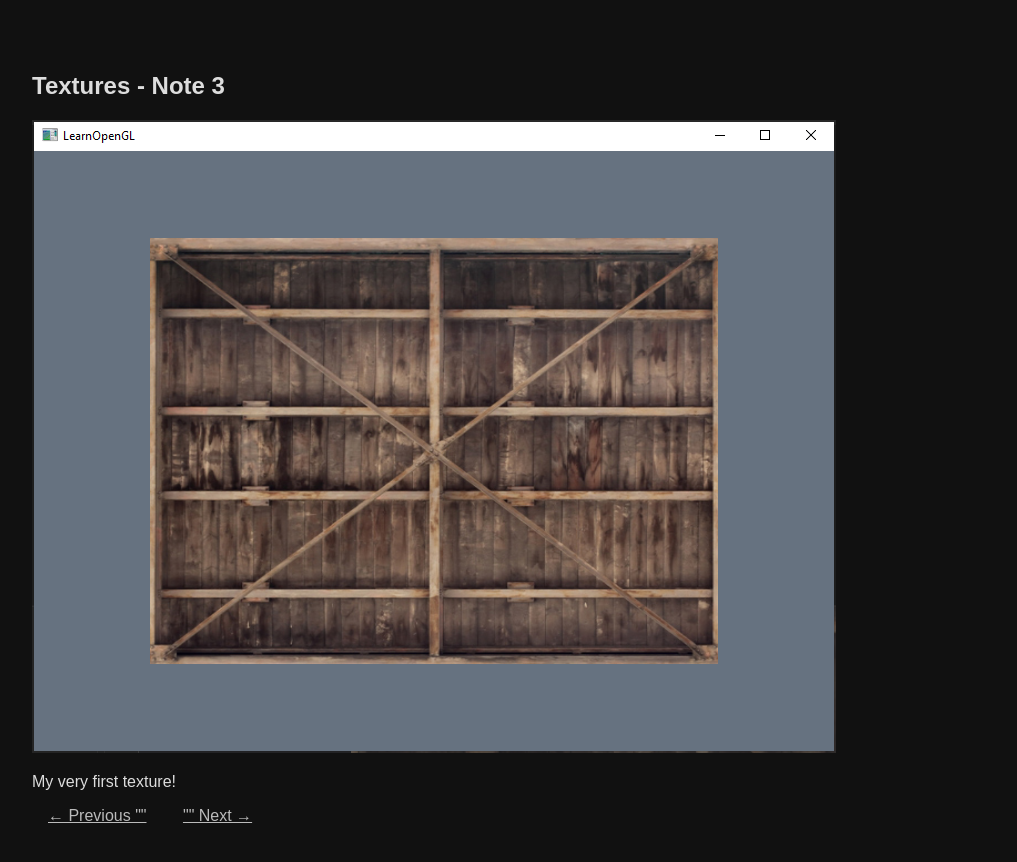
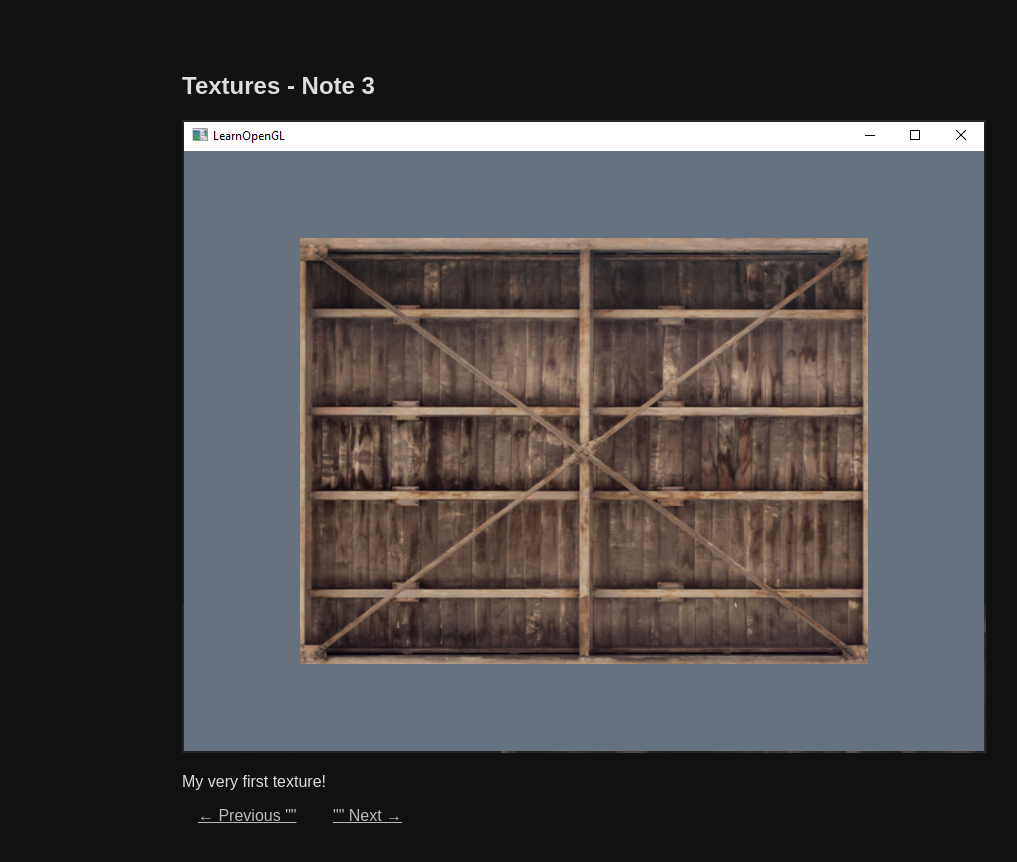
Before and after one commit to jwannamaker/LearnOpenGL, a Jekyll site: the page built from _pages/textures/notes/3.md, in a window 1280 px wide. Shown: the top 862 px of the page, without its empty margins (8-1025 px from the left). Built offline with Jekyll 4.4.1, drawn with Linux system fonts in a browser that asks for light colours.

Commit message:
Center content on the page

```diff
--- a/_layouts/default.html
+++ b/_layouts/default.html
@@ -22,12 +22,11 @@
 
     h2 {
       margin-top: 2rem;
-      align-self: center;
     }
 
     .content-wrapper {
-      margin: 0;
-      max-width: 800px;
+      margin: 0 auto;
+      max-width: 900px;
     }
 
     .thumb-grid {
@@ -41,11 +40,11 @@
     .thumb-card {
       width: auto;
       aspect-ratio: 1;
-      margin: 0.5em;
+      margin: 0.5rem;
       transition: background-color 0.5s ease;
       background: #222;
       border-radius: 10px;
-      padding: 1em;
+      padding: 1rem;
       text-align: center;
       text-decoration: none;
       color: white;
@@ -70,7 +69,7 @@
     }
 
     .button {
-      padding: 0.5em 1em;
+      padding: 0.5rem 1rem;
       color: #bbb;
       margin-left: auto;
       margin-right: auto;
--- a/_layouts/detail.html
+++ b/_layouts/detail.html
@@ -9,10 +9,10 @@ layout: default
 {% assign prev_url = prev_page.url | replace: ".md", ".html" %}
 {% assign next_url = next_page.url | replace: ".md", ".html" %}
 
+<h2>{{ page.title }}</h2>
 <body>
-    <h2>{{ page.title }}</h2>
     <main>
-      <div class="content-wrapper">{{ content }}</div>
+      {{ content }}
     </main>
 </body>
 
```
